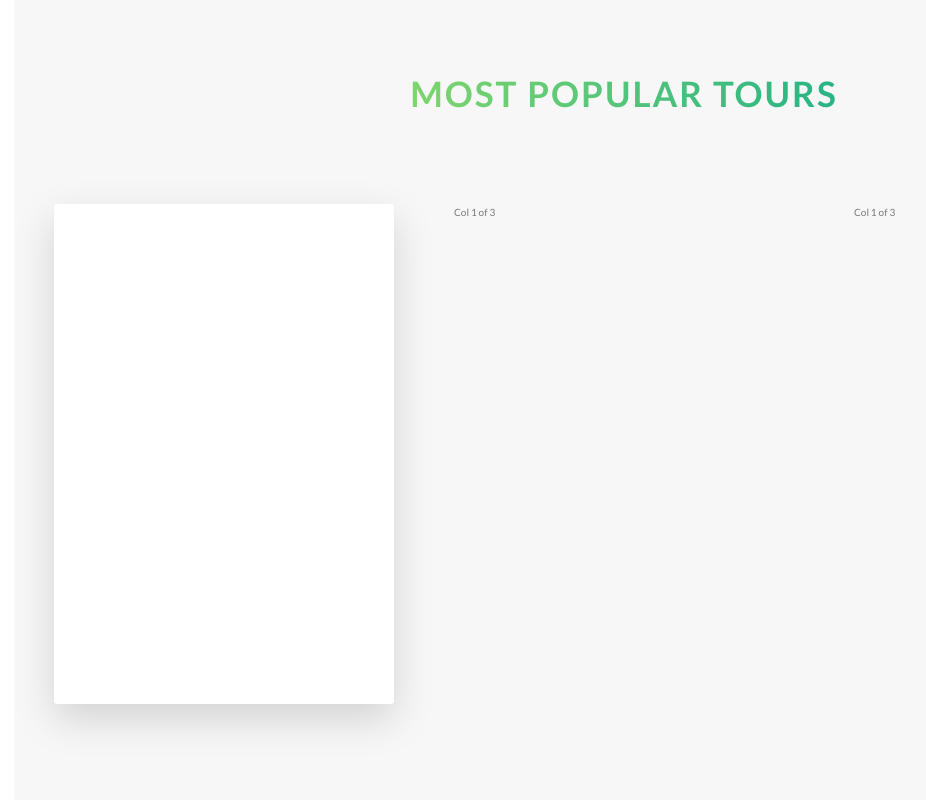
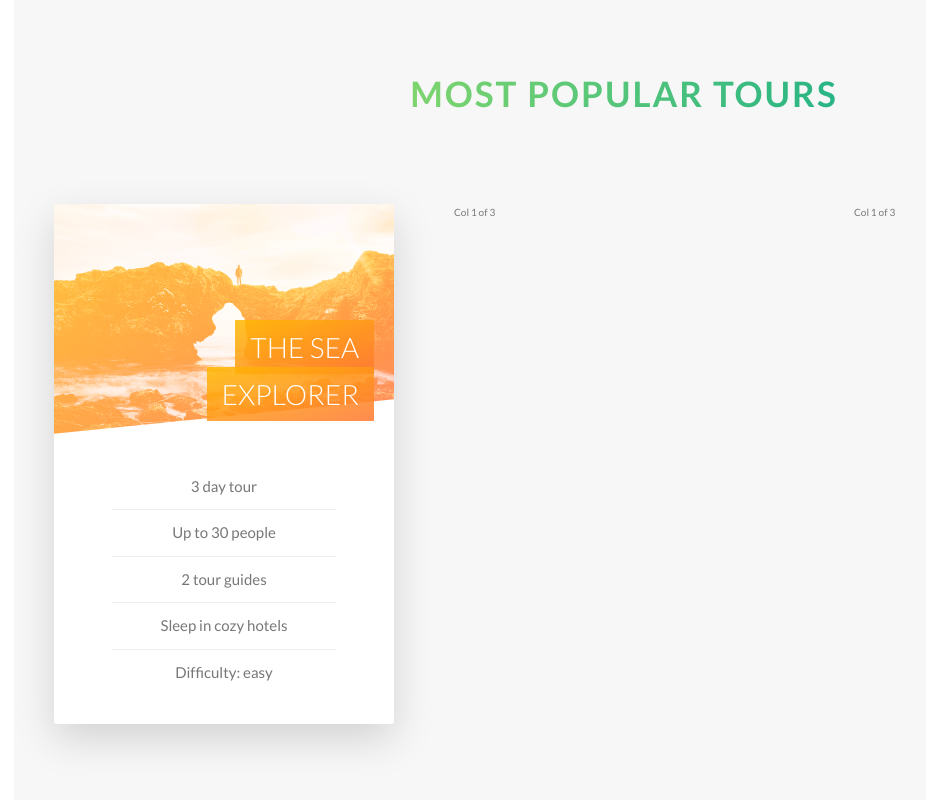
Before and after one commit to rudwolf/sass_practice, a website: page natours/index.html in a window 1280 px wide. Shown: the part 2195-2995 px from the top of the page, without its empty margins (16-942 px from the left). Drawn offline with Linux system fonts and the light colour scheme.

Commit message:
finished front side of the card

```diff
--- a/natours/index.html
+++ b/natours/index.html
@@ -93,7 +93,23 @@
           <div class="col-1-of-3">
             <div class="card">
               <div class="card__side card__side--front">
-                FRONT
+                <div class="card__picture card__picture--1">
+                  &nbsp;
+                </div>
+                <h4 class="card__heading">
+                  <span class="card__heading-span card__heading-span--1">
+                    The Sea Explorer
+                  </span>
+                </h4>
+                <div class="card__details">
+                  <ul>
+                    <li>3 day tour</li>
+                    <li>Up to 30 people</li>
+                    <li>2 tour guides</li>
+                    <li>Sleep in cozy hotels</li>
+                    <li>Difficulty: easy</li>
+                  </ul>
+                </div>
               </div>
               <div class="card__side card__side--back card__side--back-1">
                 BACK
--- a/natours/sass/abstracts/_variables.scss
+++ b/natours/sass/abstracts/_variables.scss
@@ -10,6 +10,7 @@ $color-tertiary-light: #2998ff;
 $color-tertiary-dark: #5643fa;
 
 $color-grey-light-1: #f7f7f7;
+$color-grey-light-2: #eee;
 $color-grey-dark: #777;
 $color-white: #fff;
 $color-black: #000;
--- a/natours/sass/components/_cards.scss
+++ b/natours/sass/components/_cards.scss
@@ -2,13 +2,10 @@
   perspective: 150rem;
   -moz-perspective: 150rem;
   position: relative;
-  height: 50rem;
+  height: 52rem;
 
   &__side{
-    color: #fff;
-    font-size: 2rem;
-
-    height: 50rem;
+    height: 52rem;
     transition: all .8s ease;
     transform-style: preserve-3d;
     position: absolute;
@@ -17,6 +14,7 @@
     width: 100%;
     backface-visibility: hidden;
     border-radius: .3rem;
+    overflow: hidden;
     box-shadow: 0 1.5rem 4rem rgba($color-black, .15);
 
     &--front {
@@ -47,4 +45,60 @@
   &:hover &__side--back{
     transform: rotateY(0);
   }
+
+  &__picture {
+    background-size: cover;
+    height: 23rem;
+    background-blend-mode: screen;
+    -webkit-clip-path: polygon(0 0, 100% 0, 100% 85%, 0 100%);
+    clip-path: polygon(0 0, 100% 0, 100% 85%, 0 100%);
+
+    &--1 {
+      background-image: linear-gradient(to right bottom, $color-secondary-light, $color-secondary-dark), url(../img/nat-5.jpg);
+    }
+    &--2 {
+      background-image: url(../img/nat-5.jpg);
+    }
+    &--3 {
+      background-image: url(../img/nat-5.jpg);
+    }
+  }
+
+  &__heading {
+    font-size: 2.8rem;
+    font-weight: 300;
+    text-transform: uppercase;
+    text-align: right;
+    color: $color-white;
+    position: absolute;
+    top: 12rem;
+    right: 2rem;
+    width: 75%;
+  }
+
+  &__heading-span {
+    padding: 1rem 1.5rem;
+    -webkit-box-decoration-break: clone;
+    box-decoration-break: clone;
+    &--1 {
+      background-image: linear-gradient(to right bottom, rgba($color-secondary-light, .85), rgba($color-secondary-dark, .85));
+    }
+  }
+
+  &__details {
+    padding: 3rem;
+    ul {
+      list-style: none;
+      width: 80%;
+      margin: 0 auto;
+      li {
+        text-align: center;
+        font-size: 1.5rem;
+        padding: 1rem;
+        &:not(:last-child) {
+          border-bottom: .1rem solid $color-grey-light-2;
+        }
+      }
+    }
+  }
 }
--- a/natours/sass/layout/_header.scss
+++ b/natours/sass/layout/_header.scss
@@ -8,6 +8,7 @@
     url(../img/hero.jpg);
   background-size: cover;
   background-position: top;
+  -webkit-clip-path: polygon(0 0, 100% 0, 100% 75vh, 0 100%);
   clip-path: polygon(0 0, 100% 0, 100% 75vh, 0 100%);
 
   &__logo-box {
```
Also changed, not shown: natours/css/style.css.
